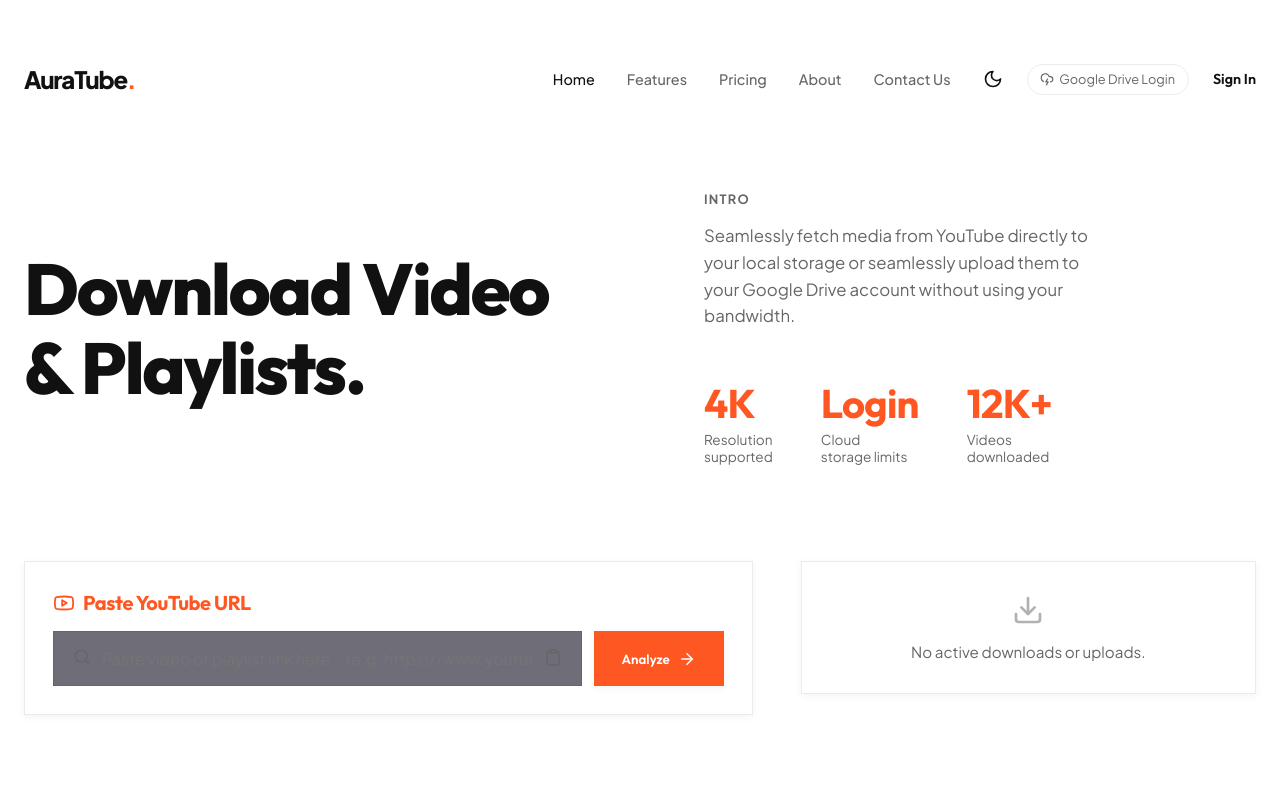
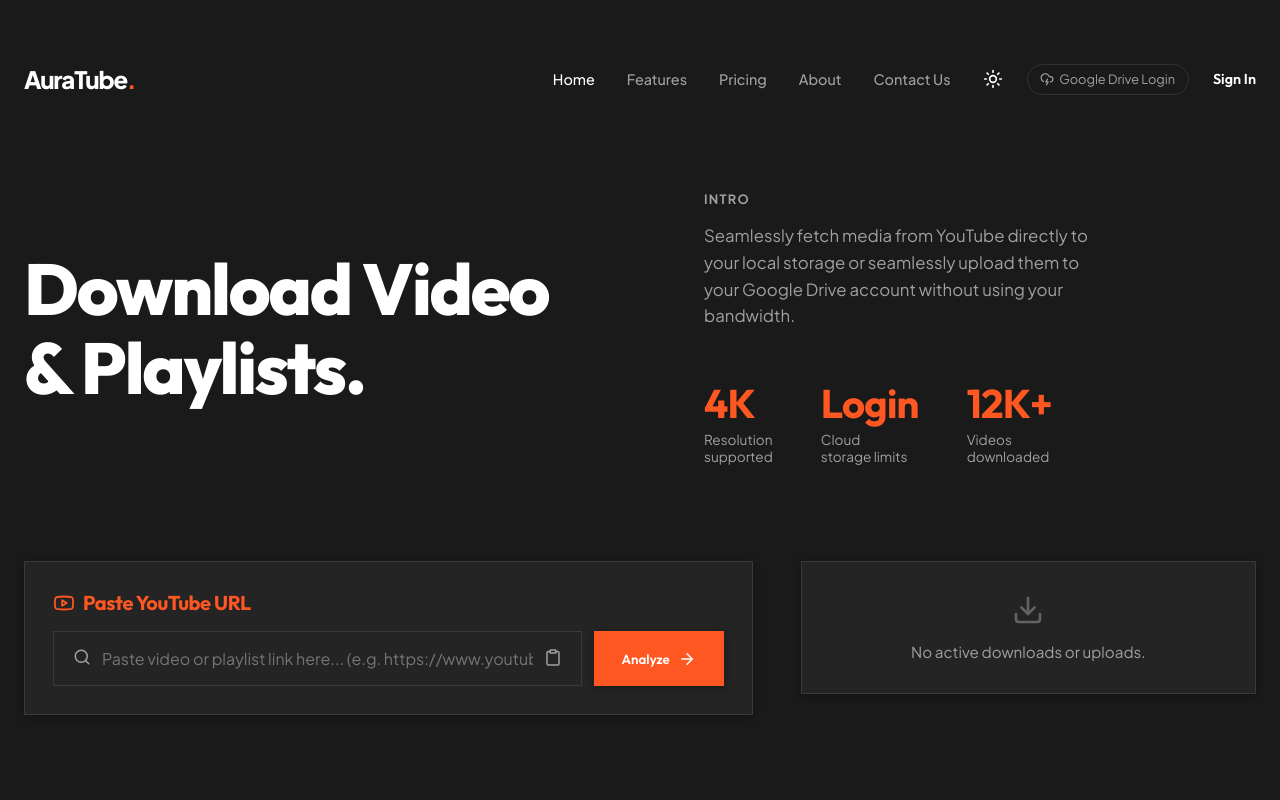
Before and after one commit to mrAbhimanyuVishwakarma/AuraTube, a React (Vite) app in the folder frontend/: page / in a window 1280 px wide. Shown: the top 800 px of the page. Built offline with nearby package versions, Linux system fonts and the light colour scheme; no server answers.

Commit message:
fix: set dark mode as default and fix light mode input visibility

```diff
--- a/frontend/src/App.jsx
+++ b/frontend/src/App.jsx
@@ -39,7 +39,7 @@
   const [isMobileMenuOpen, setIsMobileMenuOpen] = useState(false);
 
   // Theme State
-  const [theme, setTheme] = useState(localStorage.getItem('theme') || 'light');
+  const [theme, setTheme] = useState(localStorage.getItem('theme') || 'dark');
 
   useEffect(() => {
     document.documentElement.setAttribute('data-theme', theme);
--- a/frontend/src/index.css
+++ b/frontend/src/index.css
@@ -226,7 +226,7 @@
 .form-input {
   width: 100%;
   padding: 1rem 1.25rem;
-  background: rgba(15, 12, 30, 0.6);
+  background: var(--bg-card);
   border: 1px solid var(--border-color);
   border-radius: var(--radius-md);
   color: var(--text-main);
@@ -239,7 +239,7 @@
   border-color: var(--accent-primary);
   box-shadow: var(--shadow-glow);
   outline: none;
-  background: rgba(15, 12, 30, 0.8);
+  background: var(--bg-card-hover);
 }
 
 /* Scrollbars */
```
